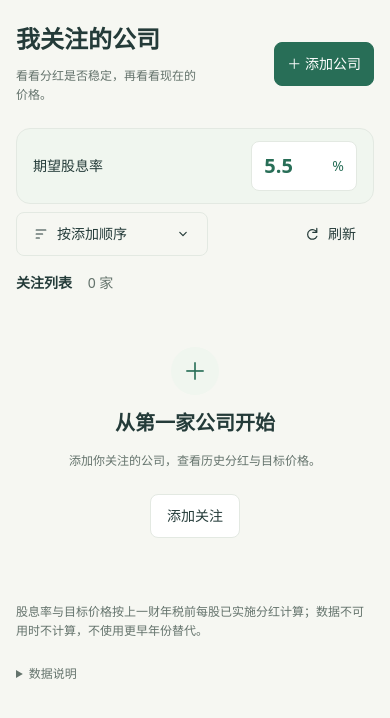
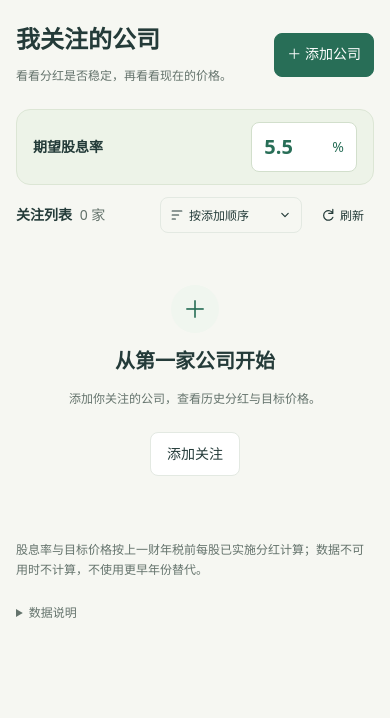
Before and after one commit to DDDDD12138/dividend-watch, a React (Vite) app: page / in a window 390 px wide. Shown: the top 718 px of the page. Built offline with nearby package versions, Linux system fonts and the light colour scheme.

Commit message:
feat: redesign watchlist layout

```diff
--- a/src/features/watchlist/StockRow.tsx
+++ b/src/features/watchlist/StockRow.tsx
@@ -153,11 +153,7 @@ export function StockRow({
           {reference?.cashPerShare != null ? `¥${reference.cashPerShare}` : '—'}
         </strong>
         <span className="secondary">
-          {reference
-            ? `${reference.fiscalYear} · 每股 · 税前`
-            : history.loading
-              ? '加载中…'
-              : null}
+          {reference ? '每股 · 税前' : history.loading ? '加载中…' : null}
         </span>
         {dividendStatus && (
           <span className="row-status" role="status">
--- a/src/features/watchlist/watchlist.css
+++ b/src/features/watchlist/watchlist.css
@@ -201,6 +201,7 @@
 }
 .company-cell strong {
   font-size: var(--font-size-lg);
+  font-weight: var(--font-weight-company-name);
 }
 .company-cell .secondary,
 .dividend-cell .secondary {
@@ -211,6 +212,7 @@
   align-items: center;
   gap: var(--space-2);
   white-space: nowrap;
+  font-weight: var(--font-weight-semibold);
 }
 .row-refresh {
   flex: 0 0 12px;
@@ -240,7 +242,7 @@
   border-left: 1px solid var(--color-border);
 }
 .target-cell .money-value {
-  color: var(--color-primary);
+  color: var(--color-target-text);
 }
 .gap-cell {
   white-space: nowrap;
@@ -412,37 +414,6 @@ body:has(.add-dialog[open]) {
   white-space: nowrap;
   border: 0;
 }
-@media (min-width: 761px) and (max-width: 1100px) {
-  .watchlist-page {
-    padding-inline: var(--space-4);
-  }
-  .stock-table th,
-  .stock-table td {
-    padding-inline: var(--space-2);
-  }
-  .col-trend {
-    width: 23%;
-  }
-  .col-dividend {
-    width: 15%;
-  }
-  .col-gap {
-    width: 14%;
-  }
-  .money-value {
-    font-size: var(--font-size-base);
-  }
-  .yield-value {
-    font-size: var(--font-size-xl);
-  }
-  .company-cell strong,
-  .gap-cell strong {
-    font-size: var(--font-size-base);
-  }
-  .watchlist-toolbar {
-    padding-inline: var(--space-4);
-  }
-}
 @media (max-width: 760px) {
   .watchlist-page {
     padding: var(--space-6) var(--space-4);
@@ -458,9 +429,6 @@ body:has(.add-dialog[open]) {
   .page-heading .eyebrow {
     display: none;
   }
-  .page-heading .secondary {
-    max-width: 190px;
-  }
   .button-primary {
     padding: var(--space-2) var(--space-3);
     font-size: var(--font-size-sm);
@@ -472,34 +440,63 @@ body:has(.add-dialog[open]) {
     overflow: visible;
   }
   .watchlist-toolbar {
-    flex-direction: column;
-    align-items: stretch;
-    gap: var(--space-3);
+    display: grid;
+    grid-template-columns: minmax(0, 1fr) auto auto;
+    gap: var(--space-2);
     padding: 0;
     border: 0;
   }
   .list-heading {
-    order: 2;
+    grid-column: 1;
+    grid-row: 2;
     font-size: var(--font-size-sm);
-    margin-block: var(--space-1);
+    white-space: normal;
+  }
+  .list-heading span {
+    display: inline-block;
+    margin-left: var(--space-1);
+    white-space: nowrap;
   }
   .toolbar-actions {
-    display: grid;
-    grid-template-columns: minmax(0, 1fr) auto;
-    gap: var(--space-2);
+    display: contents;
   }
   .yield-control {
     grid-column: 1 / -1;
+    grid-row: 1;
     flex-wrap: wrap;
     justify-content: space-between;
+    gap: var(--space-2);
     padding: var(--space-3) var(--space-4);
-    background: var(--color-surface-hover);
-    border: 1px solid var(--color-border);
+    background: var(--color-expectation-bg);
+    border: 1px solid var(--color-expectation-border);
     border-radius: var(--radius-lg);
     font-size: var(--font-size-sm);
   }
   .yield-input {
     background: var(--color-surface);
+    border-color: var(--color-expectation-input-border);
+  }
+  .yield-control label {
+    font-weight: var(--font-weight-semibold);
+  }
+  .yield-input input {
+    width: 80px;
+    font-size: var(--font-size-xl);
+  }
+  .watchlist-toolbar .refresh-button {
+    grid-column: 3;
+    grid-row: 2;
+    width: 64px;
+    gap: var(--space-1);
+    padding-inline: var(--space-1);
+    font-size: var(--font-size-xs);
+  }
+  .watchlist-toolbar .sort-control {
+    grid-column: 2;
+    grid-row: 2;
+    width: 142px;
+    padding-block: var(--space-1);
+    font-size: var(--font-size-xs);
   }
   .yield-control > .error-text {
     position: static;
@@ -511,8 +508,30 @@ body:has(.add-dialog[open]) {
     border: 0;
     box-shadow: none;
   }
-  .sort-trigger {
+  .watchlist-toolbar .sort-trigger {
+    position: relative;
+    min-height: 36px;
     background: transparent;
+    gap: var(--space-1);
+    padding: var(--space-1) var(--space-2);
+  }
+  /* Keep a 44px touch target around the compact button. */
+  .watchlist-toolbar .sort-trigger::after {
+    content: '';
+    position: absolute;
+    inset-inline: 0;
+    top: 50%;
+    height: 44px;
+    transform: translateY(-50%);
+  }
+  .watchlist-toolbar .sort-menu {
+    top: calc(100% + var(--space-1));
+    width: 100%;
+  }
+  .watchlist-toolbar .sort-menu button {
+    min-height: 44px;
+    gap: var(--space-2);
+    padding-inline: var(--space-2);
   }
   .stock-table {
     display: block;
@@ -534,10 +553,10 @@ body:has(.add-dialog[open]) {
   }
   .stock-table tbody tr {
     display: grid;
-    grid-template-columns: minmax(0, 1fr) minmax(0, 1fr);
-    column-gap: var(--space-4);
+    grid-template-columns: repeat(6, minmax(0, 1fr));
+    column-gap: var(--space-1);
     height: auto;
-    padding: var(--space-4) var(--space-4) 0;
+    padding: var(--space-4);
     border: 1px solid var(--color-border);
     border-radius: var(--radius-lg);
     background: var(--color-surface);
@@ -551,7 +570,7 @@ body:has(.add-dialog[open]) {
     border: 0;
   }
   .stock-table .company-cell {
-    grid-column: 1;
+    grid-column: 1 / span 3;
     grid-row: 1;
     align-self: center;
     padding-bottom: var(--space-4);
@@ -560,7 +579,7 @@ body:has(.add-dialog[open]) {
     font-size: var(--font-size-base);
   }
   .stock-table .trend-cell {
-    grid-column: 2;
+    grid-column: 4 / span 3;
     grid-row: 1;
     justify-self: end;
     padding-bottom: var(--space-4);
@@ -571,28 +590,26 @@ body:has(.add-dialog[open]) {
   }
   .stock-table .price-cell,
   .stock-table .target-cell,
-  .stock-table .yield-cell,
-  .stock-table .gap-cell {
-    padding-block: var(--space-3);
-    border-top: 1px solid var(--color-border);
+  .stock-table .yield-cell {
+    grid-row: 2;
   }
   .price-cell {
-    grid-column: 1;
-    grid-row: 2;
+    grid-column: 3 / span 2;
   }
   .stock-table .target-cell {
-    grid-column: 2;
-    grid-row: 2;
+    grid-column: 5 / span 2;
     background: transparent;
     border-left: 0;
   }
   .yield-cell {
-    grid-column: 1;
-    grid-row: 3;
+    grid-column: 1 / span 2;
   }
   .gap-cell {
-    grid-column: 2;
+    grid-column: 5 / span 2;
     grid-row: 3;
+    min-height: 24px;
+    font-size: var(--font-size-xs);
+    white-space: normal;
   }
   .stock-table td[data-label]::before {
     content: attr(data-label);
@@ -608,29 +625,38 @@ body:has(.add-dialog[open]) {
     align-items: baseline;
     flex-wrap: wrap;
     gap: var(--space-1) var(--space-2);
-    margin-inline: calc(-1 * var(--space-4));
-    padding: var(--space-3) var(--space-4);
-    border-top: 1px solid var(--color-border);
-    background: var(--color-surface-subtle);
+    margin-top: var(--space-3);
   }
   .stock-table .dividend-cell::before {
-    margin-right: auto;
     margin-bottom: 0;
   }
+  .stock-table td.gap-cell::before {
+    display: none;
+  }
   .dividend-cell .money-value {
-    font-size: var(--font-size-sm);
+    font-size: var(--font-size-xs);
+    font-weight: var(--font-weight-medium);
+    color: var(--color-text-muted);
   }
   .dividend-cell .secondary {
     margin: 0;
   }
+  .dividend-cell .row-status {
+    flex-basis: 100%;
+    margin: 0;
+  }
   .money-value {
+    font-size: clamp(var(--font-size-sm), 4.5vw, var(--font-size-lg));
+  }
+  .yield-value {
     font-size: var(--font-size-xl);
   }
-  .yield-value {
-    font-size: var(--font-size-2xl);
+  .gap-cell strong {
+    font-size: inherit;
   }
-  .gap-cell strong {
-    font-size: var(--font-size-base);
+  .gap-cell .status-badge {
+    display: inline-block;
+    padding-block: 0;
   }
   .table-footer {
     padding: var(--space-4) 0 0;
@@ -663,6 +689,7 @@ body:has(.add-dialog[open]) {
   width: 192px;
   flex: 0 0 192px;
   max-width: 100%;
+  font-size: var(--font-size-sm);
 }
 .sort-trigger {
   display: grid;
@@ -672,6 +699,7 @@ body:has(.add-dialog[open]) {
   gap: var(--space-2);
   width: 100%;
   white-space: nowrap;
+  font-size: inherit;
 }
 .sort-trigger svg,
 .refresh-button svg {
@@ -716,7 +744,7 @@ body:has(.add-dialog[open]) {
   color: var(--color-text);
   white-space: nowrap;
   text-align: left;
-  font-size: var(--font-size-sm);
+  font-size: inherit;
   cursor: pointer;
 }
 .sort-menu button[aria-checked='true'] {
@@ -726,6 +754,8 @@ body:has(.add-dialog[open]) {
 .sort-menu button:hover,
 .sort-menu button:focus-visible {
   background: var(--color-surface-hover);
+}
+.sort-menu button:focus-visible {
   outline: 2px solid var(--color-focus);
   outline-offset: -2px;
 }
--- a/src/styles/theme.css
+++ b/src/styles/theme.css
@@ -6,6 +6,10 @@
   --color-surface: #ffffff;
   --color-surface-subtle: #fbfcf9;
   --color-target-bg: #f7f9f3;
+  --color-target-text: #47664e;
+  --color-expectation-bg: #edf3e8;
+  --color-expectation-border: #dce6d5;
+  --color-expectation-input-border: #d2dfcc;
   --color-surface-hover: #f0f6ef;
   --color-text: #243b39;
   --color-text-muted: #64736c;
@@ -42,6 +46,7 @@
   --font-weight-normal: 400;
   --font-weight-medium: 500;
   --font-weight-semibold: 600;
+  --font-weight-company-name: 650;
   --font-weight-chart-amount: 650;
   --font-weight-bold: 700;
   --line-height-tight: 1.25;
```
